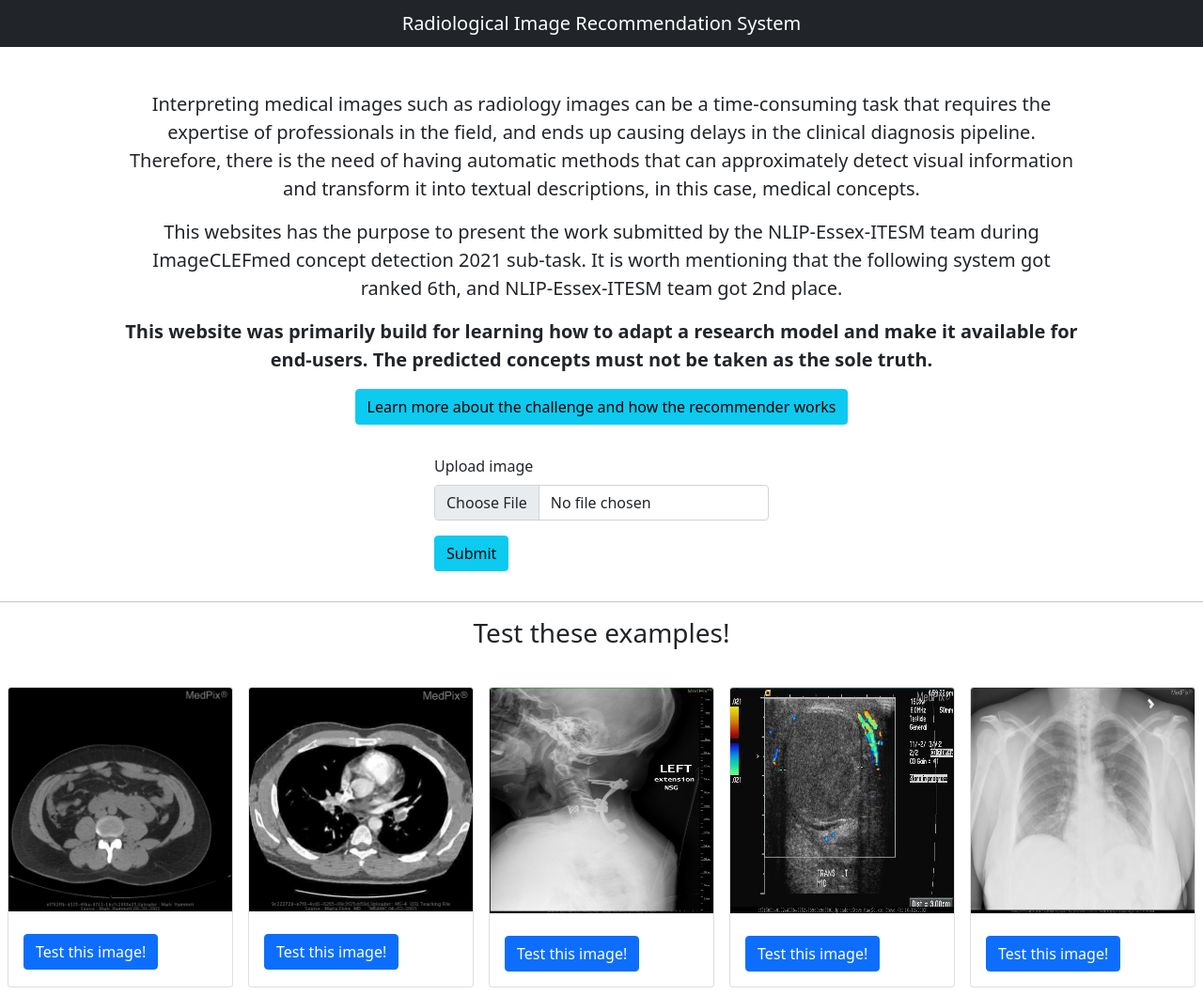
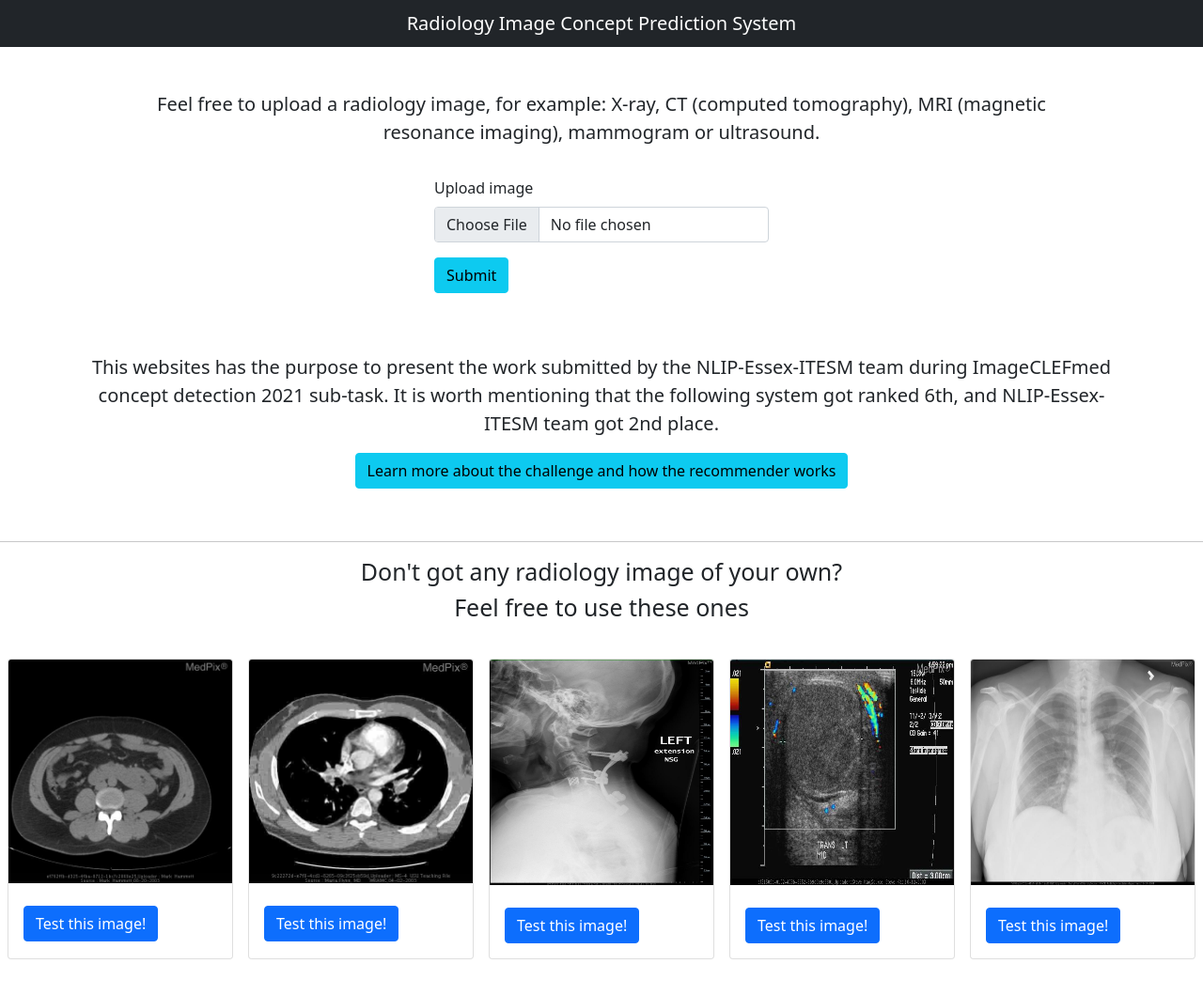
Before and after one commit to fjpa121197/imageclef-flask-app, a Flask app: page / in a window 1280 px wide. Shown: the whole page at 94% size. After the commit the page ends 1021 px from the top, so only its background shows below. Run offline with Flask 2, Linux system fonts and the light colour scheme; parts of the project's set-up code (start-up, migrations or seed data) failed here and were passed over.

Commit message:
html changes

```diff
--- a/templates/base.html
+++ b/templates/base.html
@@ -8,12 +8,12 @@
         <!-- Bootstrap CSS -->
         <link href="https://cdn.jsdelivr.net/npm/bootstrap@5.1.0/dist/css/bootstrap.min.css" rel="stylesheet" integrity="sha384-KyZXEAg3QhqLMpG8r+8fhAXLRk2vvoC2f3B09zVXn8CA5QIVfZOJ3BCsw2P0p/We" crossorigin="anonymous">
 
-        <title>Radiological Image Recommendation System</title>
+        <title>Radiology Image Concept Prediction System</title>
     </head>
     <body>
         <nav class="navbar fixed-top navbar-dark bg-dark">
             <div class="container-fluid mx-auto order-0">
-                <a class="navbar-brand mb-0 h1 mx-auto" href="{{ url_for('home') }}">Radiological Image Recommendation System</a>
+                <a class="navbar-brand mb-0 h1 mx-auto" href="{{ url_for('home') }}">Radiology Image Concept Prediction System</a>
             </div>
         </nav>
         {% block content %}
--- a/templates/home.html
+++ b/templates/home.html
@@ -4,29 +4,10 @@
     <div class="container pt-5 mt-5">
         <div class="row justify-content-center">
             <div class="col-11">
-                <!-- <h2 class="text-center">Feel free to upload any radiology image </h2> -->
                 <p style="font-size: 20px; text-align: center;">
-                    Interpreting medical images such as radiology images can be a time-consuming task that requires
-                    the expertise of professionals in the field, and ends up causing delays in the clinical diagnosis
-                    pipeline. Therefore, there is the need of having automatic methods that can approximately detect visual
-                    information and transform it into textual descriptions, in this case, medical concepts.
+                    Feel free to upload a radiology image, for example: X-ray, CT (computed tomography), MRI
+                    (magnetic resonance imaging), mammogram or ultrasound.
 
-                </p>
-                <p style="font-size: 20px; text-align: center;">
-                    This websites has the purpose to present the work submitted by the NLIP-Essex-ITESM team
-                    during ImageCLEFmed concept detection 2021 sub-task. It is worth mentioning that the following system
-                    got ranked 6th, and NLIP-Essex-ITESM team got 2nd place.
-
-                <p style="font-size: 20px; text-align: center;">
-                    <b> This website was primarily build for learning
-                        how to adapt a research model and make it available for end-users. The predicted concepts must not be taken
-                        as the sole truth.
-                    </b>
-                </p>
-
-                </p>
-                <p class="text-center">
-                    <a href="{{url_for('challenge_description') }}" class="btn btn-info">Learn more about the challenge and how the recommender works</a>
                 </p>
             </div>
         </div>
@@ -60,12 +41,28 @@
 
             {% endblock %}
         </div>
+        <br>
+        <br>
+        <div class="row justify-content-center">
+            <p style="font-size: 20px; text-align: center;">
+                This websites has the purpose to present the work submitted by the NLIP-Essex-ITESM team
+                during ImageCLEFmed concept detection 2021 sub-task. It is worth mentioning that the following system
+                got ranked 6th, and NLIP-Essex-ITESM team got 2nd place.
+
+            </p>
+            <br>
+            <p class="text-center">
+                <a href="{{url_for('challenge_description') }}" class="btn btn-info">Learn more about the challenge and how the recommender works</a>
+            </p>
+        </div>
     </div>
+    <br>
 
     <hr>
     <div class="row mt-3 justify-content-center">
         <div class="col-11">
-            <h3 class="text-center">Test these examples!</h3>
+            <h3 style="font-size: 25px;" class="text-center">Don't got any radiology image of your own? </h3>
+            <h3 style="font-size: 25px;" class="text-center">Feel free to use these ones</h3>
         </div>
     </div>
     <div class="d-flex flex-row align-content-between flex-wrap justify-content-around mt-4">
```
Also changed, not shown: templates/challenge_description.html (+44 -14 lines), templates/predict.html (+7 -1 lines), requirements.txt (line endings or trailing spaces).
